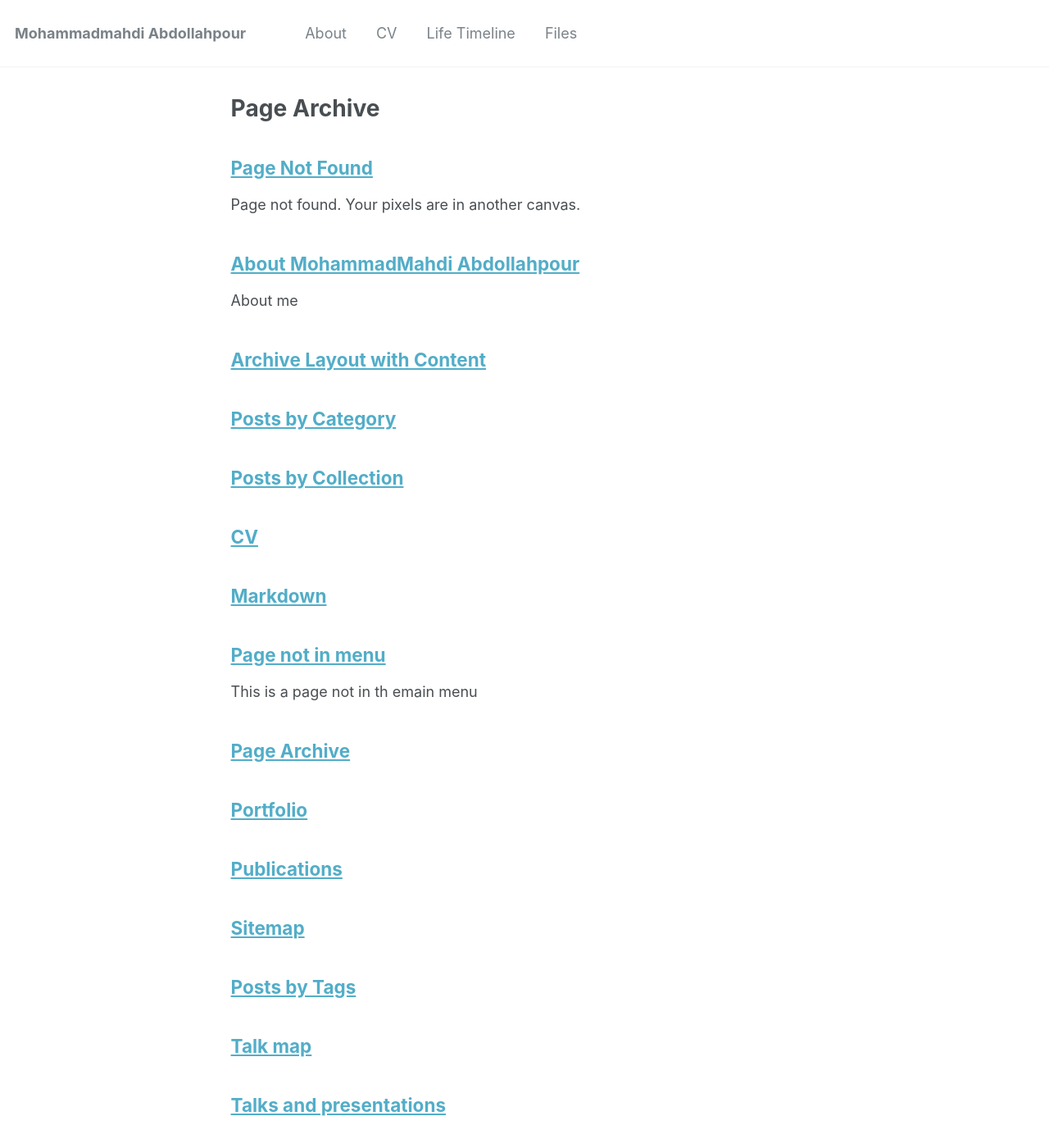
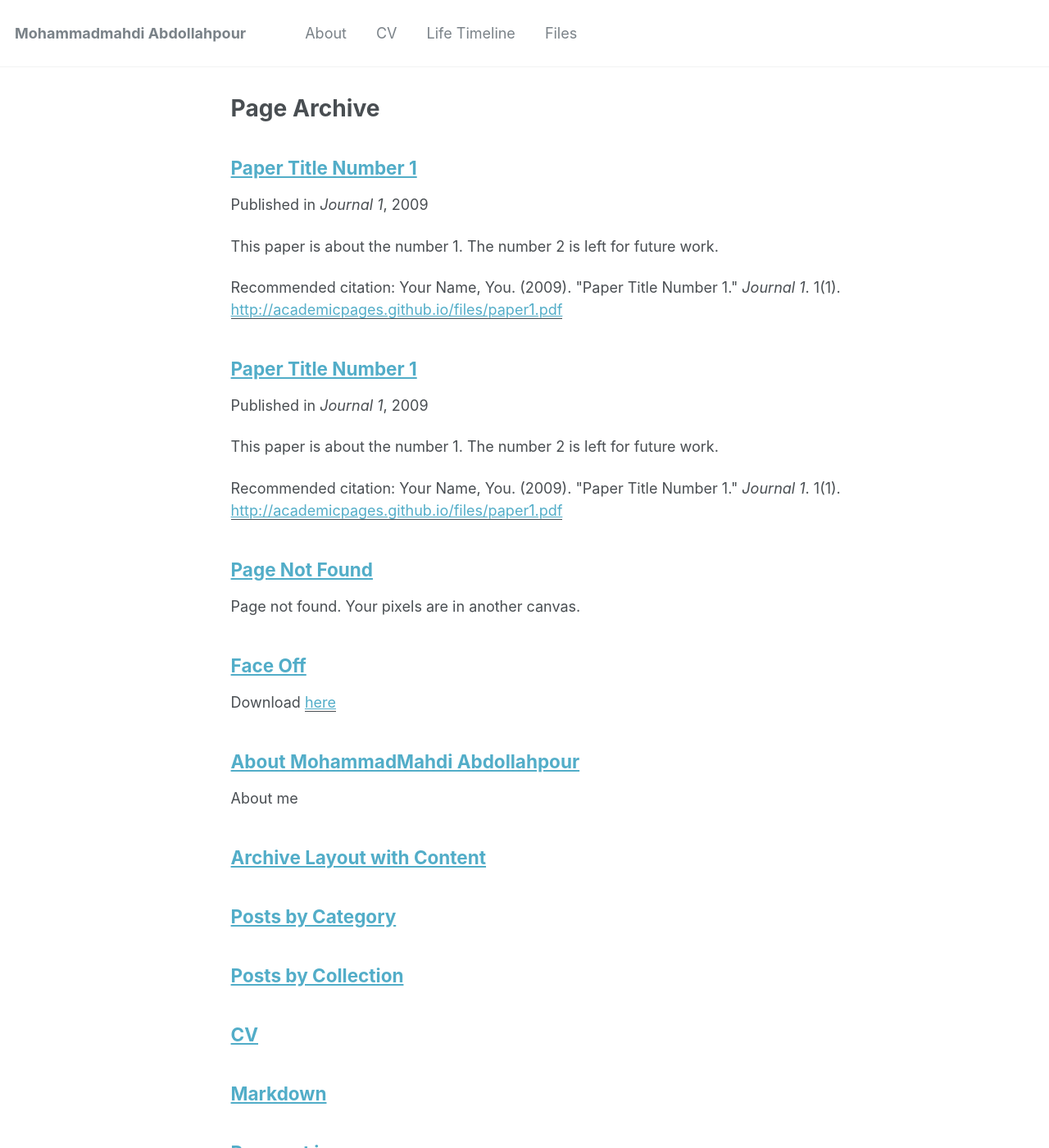
Before and after one commit to mahdiabdollahpour/mahdiabdollahpour.github.io, a Jekyll site: the page built from _pages/page-archive.html, in a window 1280 px wide and 1400 px high. Shown: the whole window at 82% size. Built offline with Jekyll 4.4.1, drawn with Linux system fonts in a browser that asks for light colours.

Commit message:
adding files

```diff
--- /dev/null
+++ b/FilesView/IntershipReport.md
@@ -0,0 +1,15 @@
+---
+title: "Face Off"
+# collection: publications
+permalink: /FilesView/InternshipReport
+# excerpt: 'This paper is about the number 1. The number 2 is left for future work.'
+# date: 2009-10-01
+# venue: 'Journal 1'
+paperurl: 'https://github.com/mahdiabdollahpour/mahdiabdollahpour.github.io/blob/master/files/Internship_Report.pdf'
+# citation: 'Your Name, You. (2009). &quot;Paper Title Number 1.&quot; <i>Journal 1</i>. 1(1).'
+---
+This paper is about the number 1. The number 2 is left for future work.
+
+[Download paper here](http://academicpages.github.io/files/paper1.pdf)
+
+Recommended citation: Your Name, You. (2009). "Paper Title Number 1." <i>Journal 1</i>. 1(1).
--- a/_data/navigation.yml
+++ b/_data/navigation.yml
@@ -25,7 +25,7 @@
     url: /timeline/timeline.html
 
   - title: "Files"
-    url: /files
+    url: /FilesView
 
   # - title: "Guide"
   #   url: /markdown/
```
Also changed, not shown: FilesView/2009-10-01-paper-title-number-2.md (added, +15 -0 lines), FilesView/2009-10-01-paper-title-number-3.md (added, +15 -0 lines).
